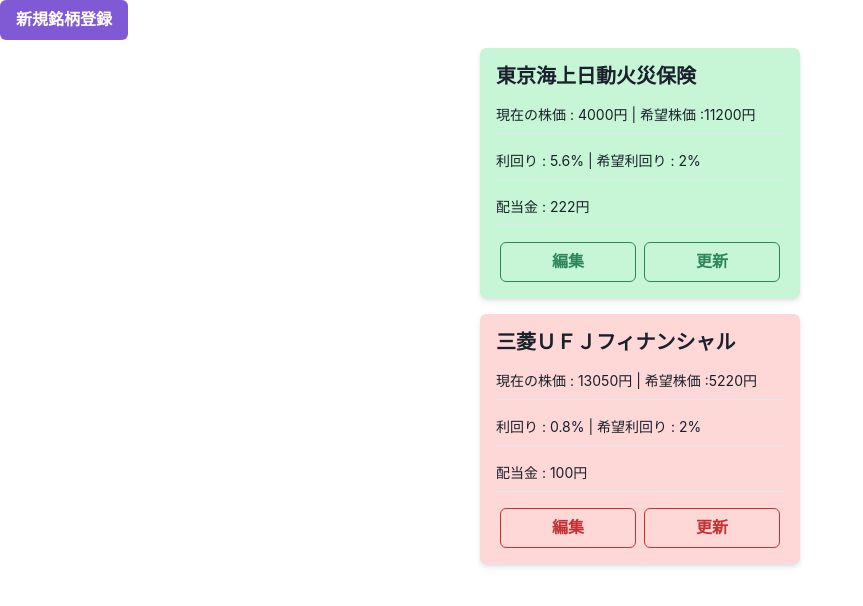
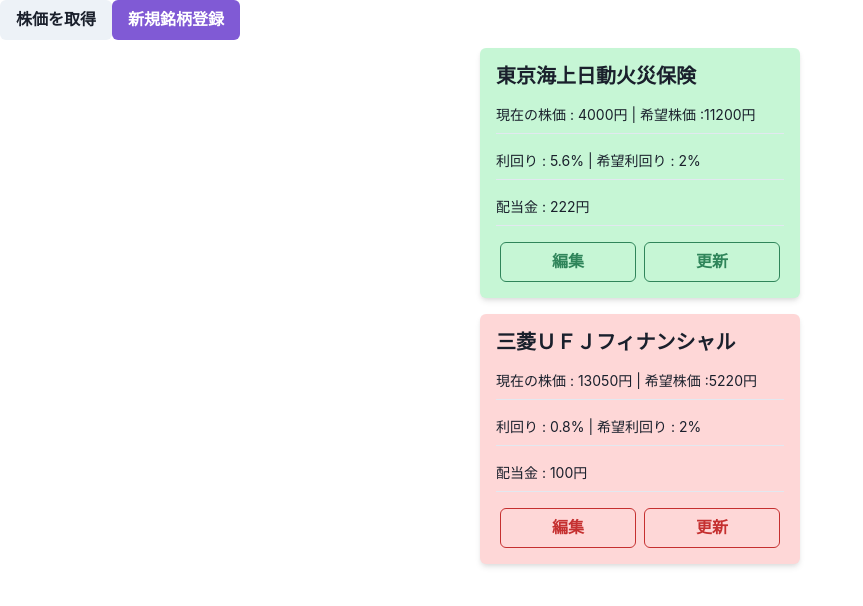
Before and after one commit to katayama8000/stock-price-list, a Next.js app: page / in a window 1280 px wide. Shown: the top 606 px of the page, without its empty margins (0-863 px from the left). Built offline with nearby package versions, Linux system fonts and the light colour scheme.

Commit message:
feat: submit

```diff
--- a/pages/index.tsx
+++ b/pages/index.tsx
@@ -102,6 +102,14 @@
         <link rel="icon" href="/favicon.ico" />
       </Head>
       <Box minH="100vh">
+        <Button onClick={handleFetchStock} isLoading={isLoadingStock}>
+          株価を取得
+        </Button>
+        {stock && (
+          <Text>
+            株価 : {stock.stockPrice}円 | 配当金 : {stock.dividend}円
+          </Text>
+        )}
         <RegisterModal />
         {companyDataState.map((data, index) => (
           <StockCard
@@ -205,10 +213,30 @@
     },
   });
 
+  const [isLoading, setIsLoading] = useState<boolean>(false);
+
+  const handleFetchStock = async (stockCode: string) => {
+    console.log('fetch');
+    console.log(stockCode);
+    setIsLoading(true);
+    const res = await fetch(`/api/stock?code=${stockCode}`);
+    const { stockPrice, dividend }: TStock = await res.json();
+    setIsLoading(false);
+    return { stockPrice, dividend };
+  };
+
   const { isOpen, onOpen, onClose } = useDisclosure();
   const initialRef = useRef(null);
   const onSubmit = async (data: TSchema) => {
-    console.log(data);
+    const { stockPrice, dividend } = await handleFetchStock(data.stockCode);
+    console.log({
+      brand: data.brand,
+      stockCode: data.stockCode,
+      desiredYield: data.desiredYield,
+      stockPrice: stockPrice,
+      dividend: dividend,
+    });
+    onClose();
   };
 
   useEffect(() => {
@@ -290,6 +318,8 @@
                 mr={3}
                 type="button"
                 onClick={handleSubmit(onSubmit)}
+                isLoading={isLoading}
+                loadingText="登録中"
               >
                 登録
               </Button>
```
